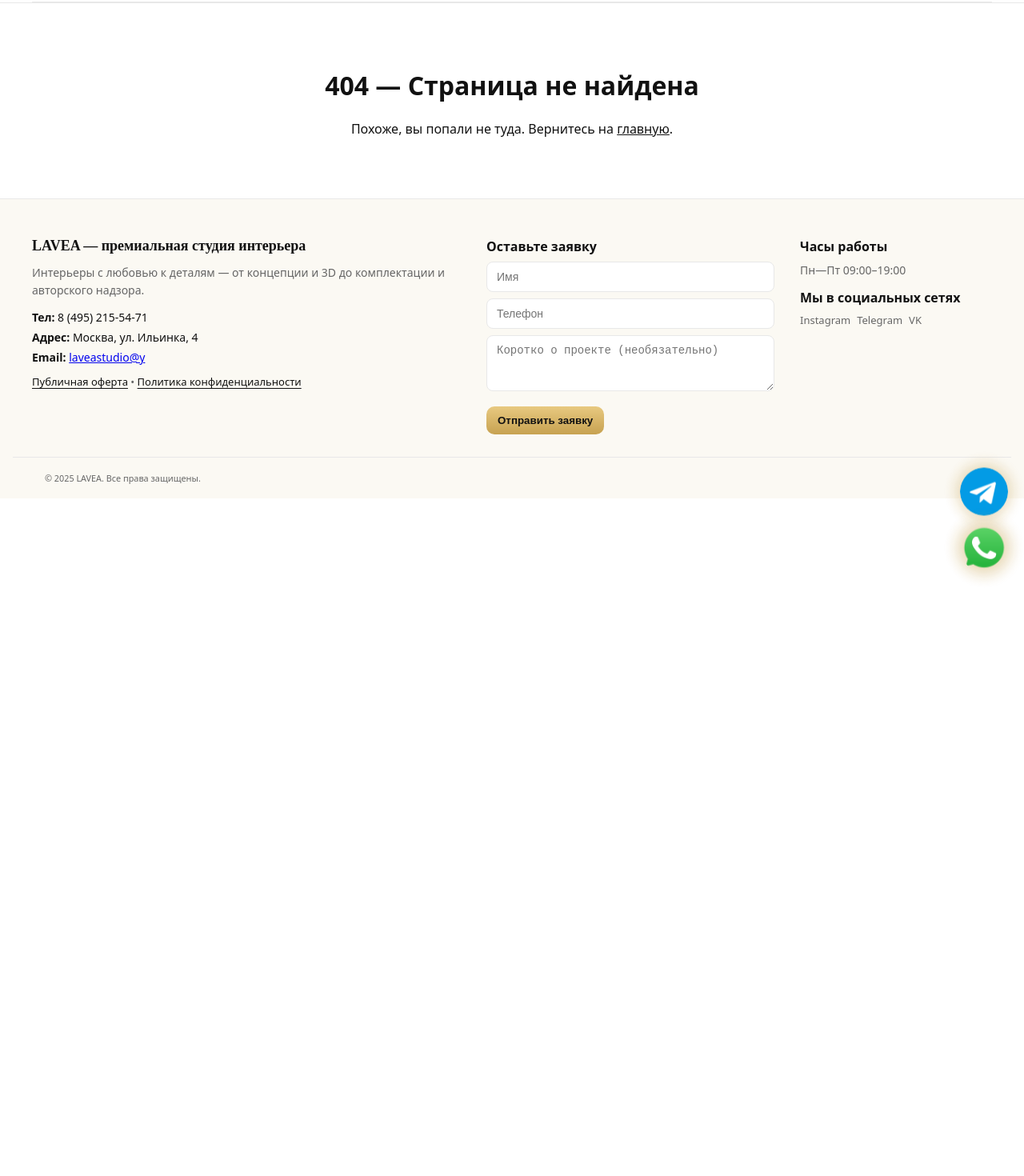
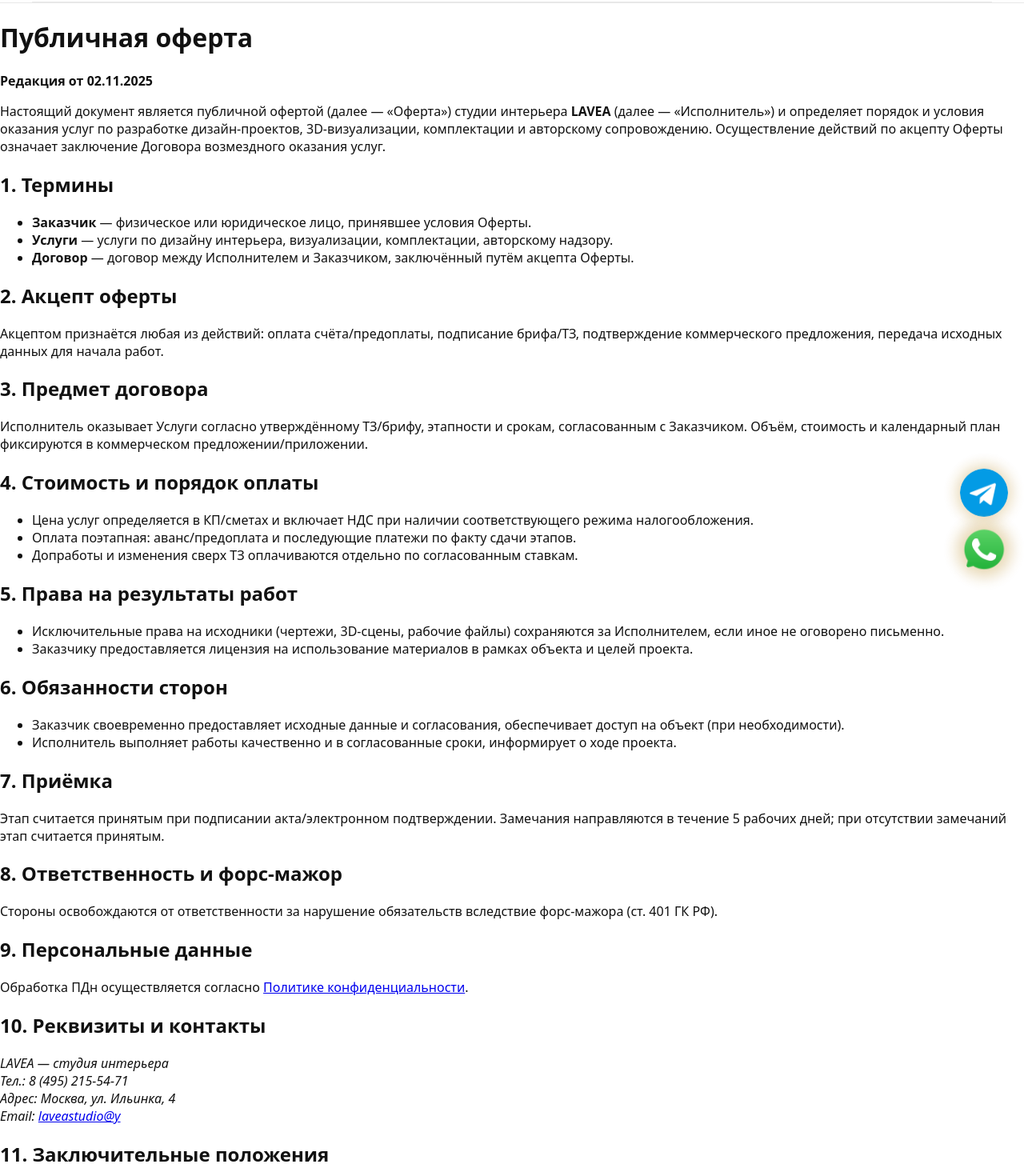
Before and after one commit to ankakisis-cloud/lavea-site, a Next.js app: page /oferta in a window 1280 px wide. Before the commit this address had no page. Shown: the part 60-1530 px from the top of the page at 80% size. Before the commit the page ends 800 px from the top, so only its background shows below. Built offline with nearby package versions, Linux system fonts and the light colour scheme.

Commit message:
Create page.js

```diff
--- /dev/null
+++ b/app/oferta/page.js
@@ -0,0 +1,91 @@
+// app/oferta/page.js
+export const metadata = {
+  title: "Публичная оферта — LAVEA",
+  description:
+    "Публичная оферта студии интерьера LAVEA: условия оказания услуг, порядок оплаты, гарантии и ответственность.",
+};
+
+export default function OfertaPage() {
+  return (
+    <main className="pageWrap">
+      <h1>Публичная оферта</h1>
+      <p><strong>Редакция от {new Date().toLocaleDateString("ru-RU")}</strong></p>
+
+      <p>
+        Настоящий документ является публичной офертой (далее — «Оферта») студии интерьера
+        <strong> LAVEA</strong> (далее — «Исполнитель») и определяет порядок и условия оказания услуг
+        по разработке дизайн-проектов, 3D-визуализации, комплектации и авторскому сопровождению.
+        Осуществление действий по акцепту Оферты означает заключение Договора возмездного оказания услуг.
+      </p>
+
+      <h2>1. Термины</h2>
+      <ul>
+        <li><strong>Заказчик</strong> — физическое или юридическое лицо, принявшее условия Оферты.</li>
+        <li><strong>Услуги</strong> — услуги по дизайну интерьера, визуализации, комплектации, авторскому надзору.</li>
+        <li><strong>Договор</strong> — договор между Исполнителем и Заказчиком, заключённый путём акцепта Оферты.</li>
+      </ul>
+
+      <h2>2. Акцепт оферты</h2>
+      <p>
+        Акцептом признаётся любая из действий: оплата счёта/предоплаты, подписание брифа/ТЗ, подтверждение коммерческого
+        предложения, передача исходных данных для начала работ.
+      </p>
+
+      <h2>3. Предмет договора</h2>
+      <p>
+        Исполнитель оказывает Услуги согласно утверждённому ТЗ/брифу, этапности и срокам, согласованным с Заказчиком.
+        Объём, стоимость и календарный план фиксируются в коммерческом предложении/приложении.
+      </p>
+
+      <h2>4. Стоимость и порядок оплаты</h2>
+      <ul>
+        <li>Цена услуг определяется в КП/сметах и включает НДС при наличии соответствующего режима налогообложения.</li>
+        <li>Оплата поэтапная: аванс/предоплата и последующие платежи по факту сдачи этапов.</li>
+        <li>Допработы и изменения сверх ТЗ оплачиваются отдельно по согласованным ставкам.</li>
+      </ul>
+
+      <h2>5. Права на результаты работ</h2>
+      <ul>
+        <li>Исключительные права на исходники (чертежи, 3D-сцены, рабочие файлы) сохраняются за Исполнителем,
+            если иное не оговорено письменно.</li>
+        <li>Заказчику предоставляется лицензия на использование материалов в рамках объекта и целей проекта.</li>
+      </ul>
+
+      <h2>6. Обязанности сторон</h2>
+      <ul>
+        <li>Заказчик своевременно предоставляет исходные данные и согласования, обеспечивает доступ на объект (при необходимости).</li>
+        <li>Исполнитель выполняет работы качественно и в согласованные сроки, информирует о ходе проекта.</li>
+      </ul>
+
+      <h2>7. Приёмка</h2>
+      <p>
+        Этап считается принятым при подписании акта/электронном подтверждении. Замечания направляются в течение 5 рабочих дней;
+        при отсутствии замечаний этап считается принятым.
+      </p>
+
+      <h2>8. Ответственность и форс-мажор</h2>
+      <p>
+        Стороны освобождаются от ответственности за нарушение обязательств вследствие форс-мажора (ст. 401 ГК РФ).
+      </p>
+
+      <h2>9. Персональные данные</h2>
+      <p>
+        Обработка ПДн осуществляется согласно <a href="/privacy">Политике конфиденциальности</a>.
+      </p>
+
+      <h2>10. Реквизиты и контакты</h2>
+      <address>
+        LAVEA — студия интерьера<br />
+        Тел.: 8 (495) 215-54-71<br />
+        Адрес: Москва, ул. Ильинка, 4<br />
+        Email: <a href="mailto:laveastudio@y">laveastudio@y</a>
+      </address>
+
+      <h2>11. Заключительные положения</h2>
+      <p>
+        Оферта может быть обновлена Исполнителем. Актуальная редакция доступна по адресу: /oferta.
+        Начало пользования услугами после изменений означает согласие с обновлённой редакцией.
+      </p>
+    </main>
+  );
+}
```
